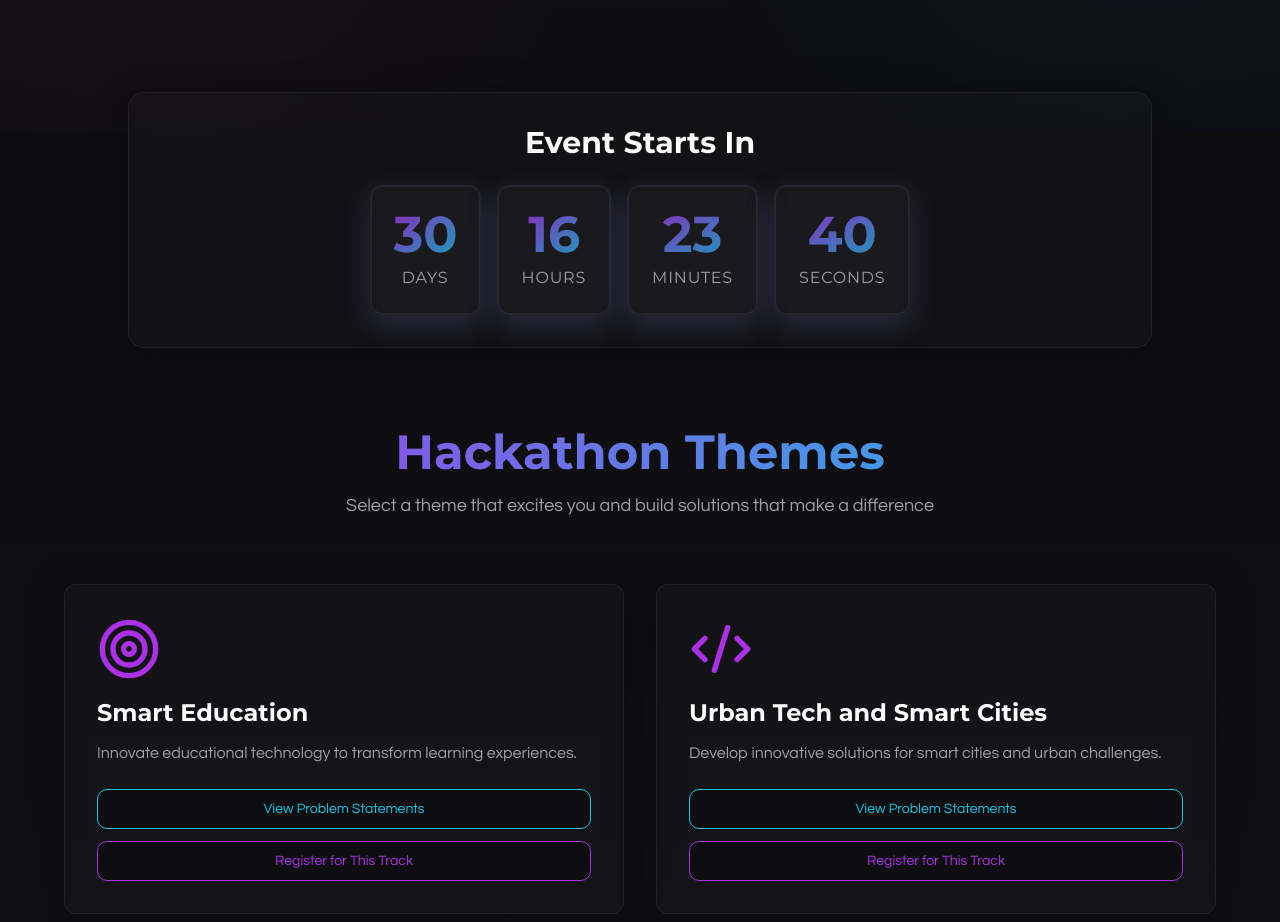
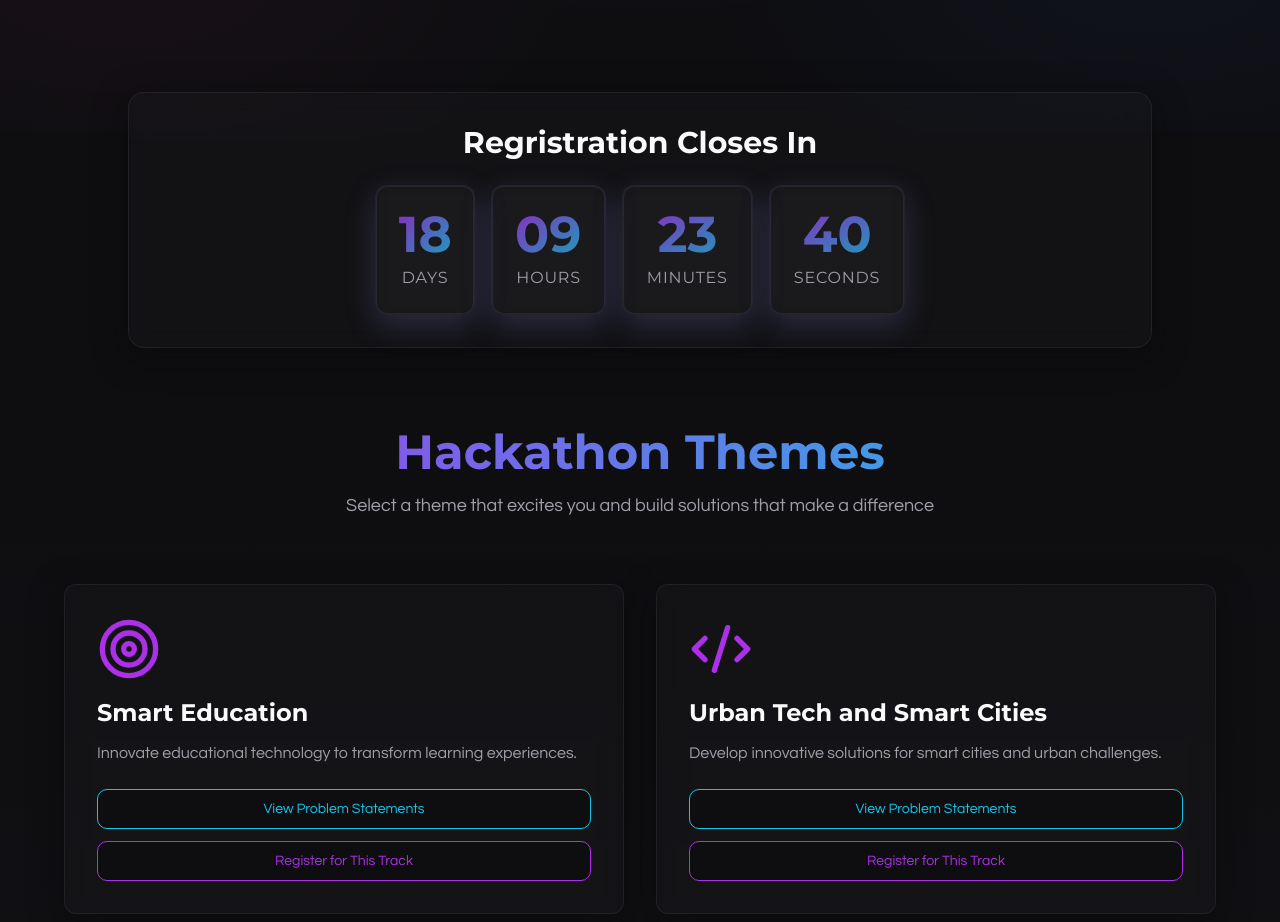
Before and after one commit to csi-mj/HackRev, a React (Vite) app: page / in a window 1280 px wide. Shown: the part 780-1702 px from the top of the page. Built offline with nearby package versions, Linux system fonts and the light colour scheme; the HTML template or start-up script is replaced by a standard one.

Commit message:
registration closes in

```diff
--- a/src/pages/Index.tsx
+++ b/src/pages/Index.tsx
@@ -38,7 +38,7 @@ import img2025 from "@/assets/history/HackRev_2025.png";
 
 const Index = () => {
   // Countdown target date: 5 November 2025
-  const targetDate = new Date("2025-11-08T07:00:00");
+  const targetDate = new Date("2025-10-27T00:00:00");
 
   // State for problem statements dialog
   const [selectedTrack, setSelectedTrack] = useState<typeof tracks[0] | null>(null);
@@ -239,7 +239,7 @@ const Index = () => {
       <section id="home" className="px-4 anchor-offset">
         <div className="container mx-auto">
           <div className="glass-effect rounded-2xl p-8 max-w-5xl mx-auto -mt-10 shadow-card">
-            <h2 className="text-2xl md:text-3xl font-heading font-bold mb-6 text-center">Event Starts In</h2>
+            <h2 className="text-2xl md:text-3xl font-heading font-bold mb-6 text-center">Regristration Closes In</h2>
             <CountDown targetDate={targetDate} />
           </div>
         </div>
```
